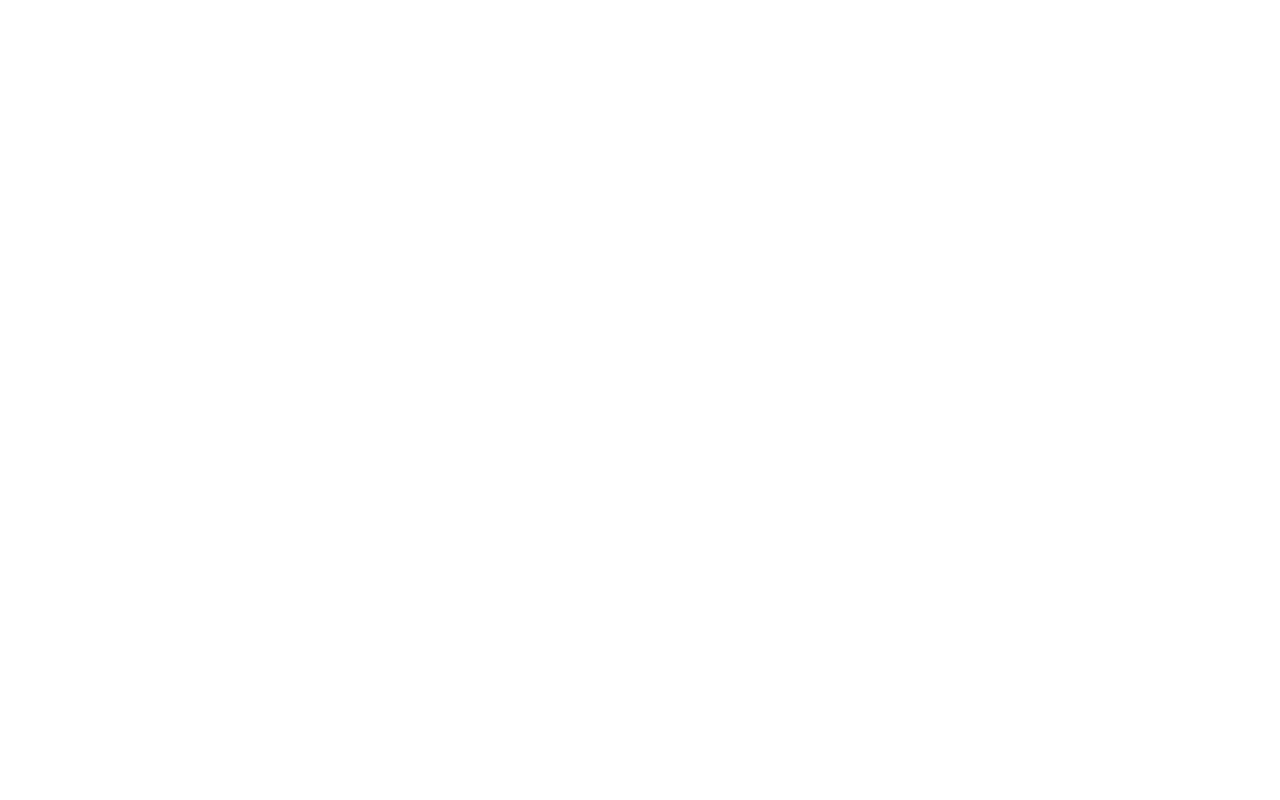
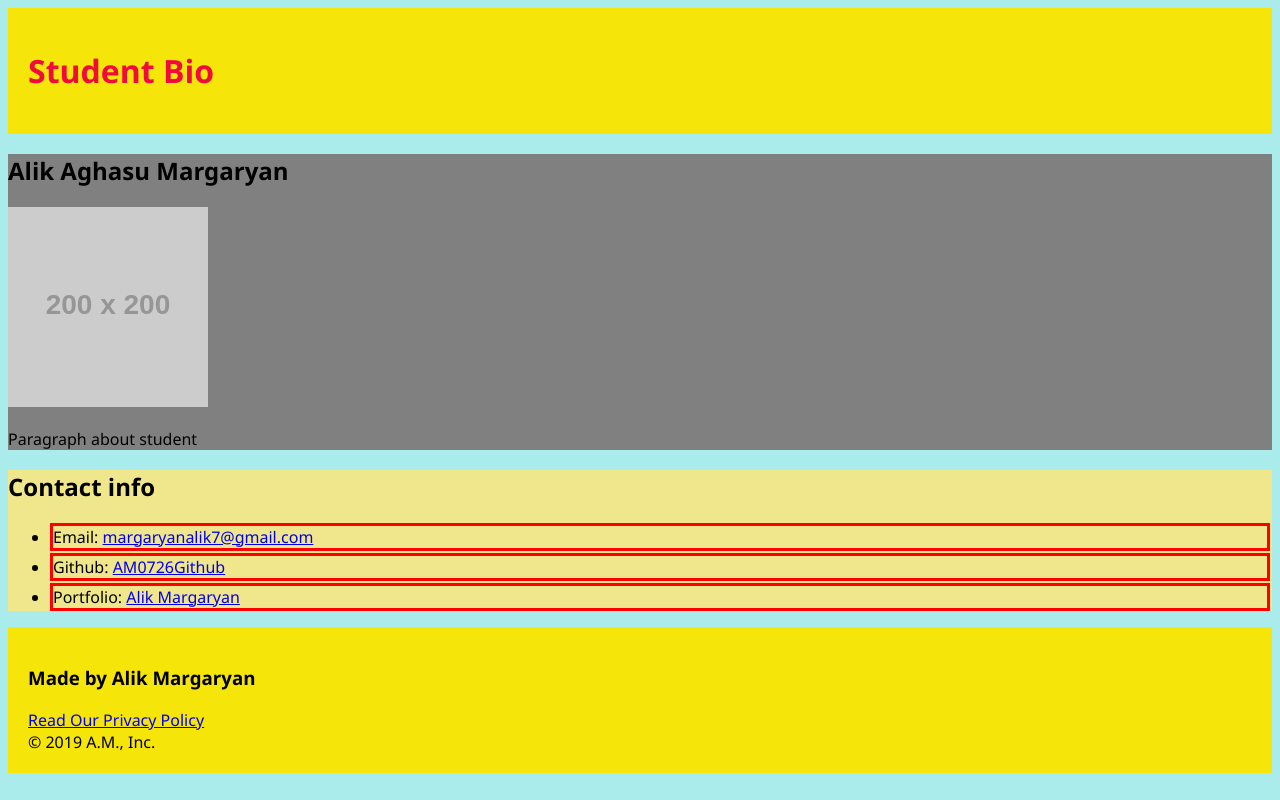
Before and after one commit to AM0726Github/Virtual_Class_1, a plain HTML site: page index.html in a window 1280 px wide. Drawn offline with Linux system fonts and the light colour scheme; placeholder pictures from the web are drawn by us.

Commit message:
Updating Styles and web page body

```diff
--- a/assets/style.css
+++ b/assets/style.css
@@ -0,0 +1,37 @@
+/*general correction for brouser defolt styling*/
+* {
+    /*padding: 0;
+    margin: 0;*/
+    box-sizing: border-box;
+  }
+
+  /*apply desighn to body*/
+body {
+    background-color:rgb(170, 235, 235);
+    font-family:'Segoe UI', Tahoma, Geneva, Verdana, sans-serif;
+}
+header{
+    padding: 20px 20px;
+    background-color: #f5e509;
+}
+header a{
+    text-decoration: none;
+    color: #f30a3c;
+}
+#Section1 div {
+    background: gray;
+}
+#Section2 div {
+    background:khaki;
+}
+
+#Section2 div ul li {
+    margin: 2px;
+    border-style: solid;
+    border-color: red;
+}
+
+footer{
+    padding: 20px 20px;
+    background-color: #f5e509;
+}
--- a/index.html
+++ b/index.html
@@ -2,11 +2,54 @@
 <html lang="en">
 <head>
     <meta charset="UTF-8">
-    <meta http-equiv="X-UA-Compatible" content="IE=edge">
-    <meta name="viewport" content="width=device-width, initial-scale=1.0">
-    <title>Document</title>
+    <title>Student Bio</title>
+    <link rel="stylesheet" href="./assets/style.css"/>
 </head>
 <body>
+    <header>
+        <h1>
+            <a href="index.html">Student Bio</a>
+        </h1>
+    </header>
+
+    <!-- About student (name, image, paragraph)-->
+    <section id="Section1">
+        <div>
+            <h2>Alik Aghasu Margaryan</h2>
+            <img src="https://via.placeholder.com/200" alt=" Student iamge"/>
+            <p>Paragraph about student</p>
+        </div>
+    </section>
+
+    <!-- Contact info -->
+    <section id="Section2">
+        <div>
+            <h2>Contact info</h2>
+            <ul>
+                <li>
+                    <a>Email:</a>
+                    <a href="https://mail.google.com/">margaryanalik7@gmail.com</a>
+                </li>
+                <li>
+                    <a>Github:</a>
+                    <a href="https://github.com/AM0726Github">AM0726Github</a>
+                </li>
+                <li>
+                    <a>Portfolio:</a>
+                    <a href="https://www.linkedin.com/in/alik-margaryan-2a48a0212/">Alik Margaryan</a>
+                </li>
+            </ul>
+        </div>
+
+    </section>
+
+    <footer>
+        <h3>Made by Alik Margaryan</h3>
+        <div>
+            <a href="#">Read Our Privacy Policy</a><br />
+            &copy; 2019 A.M., Inc.
+          </div>
+    </footer>
 
 </body>
 </html>
```
Also changed, not shown: assets/images/image-1.jpg (added).
